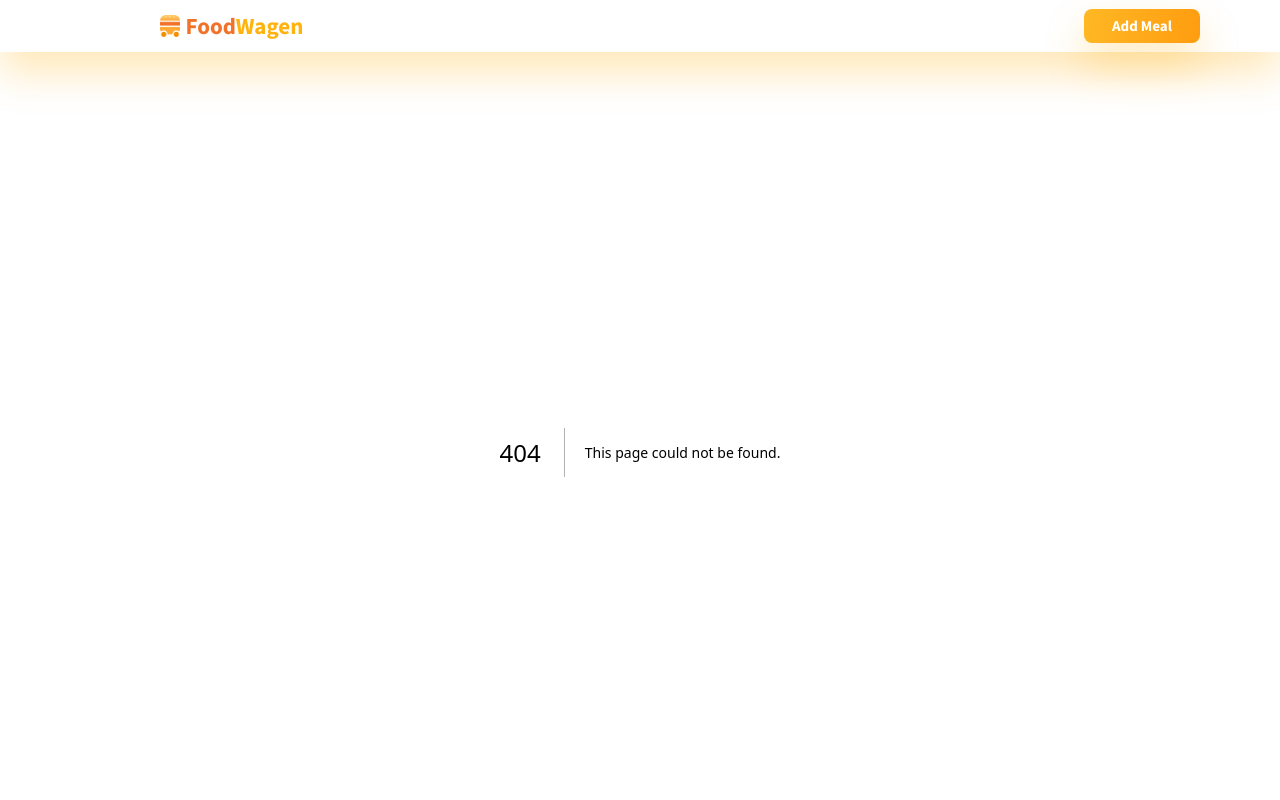
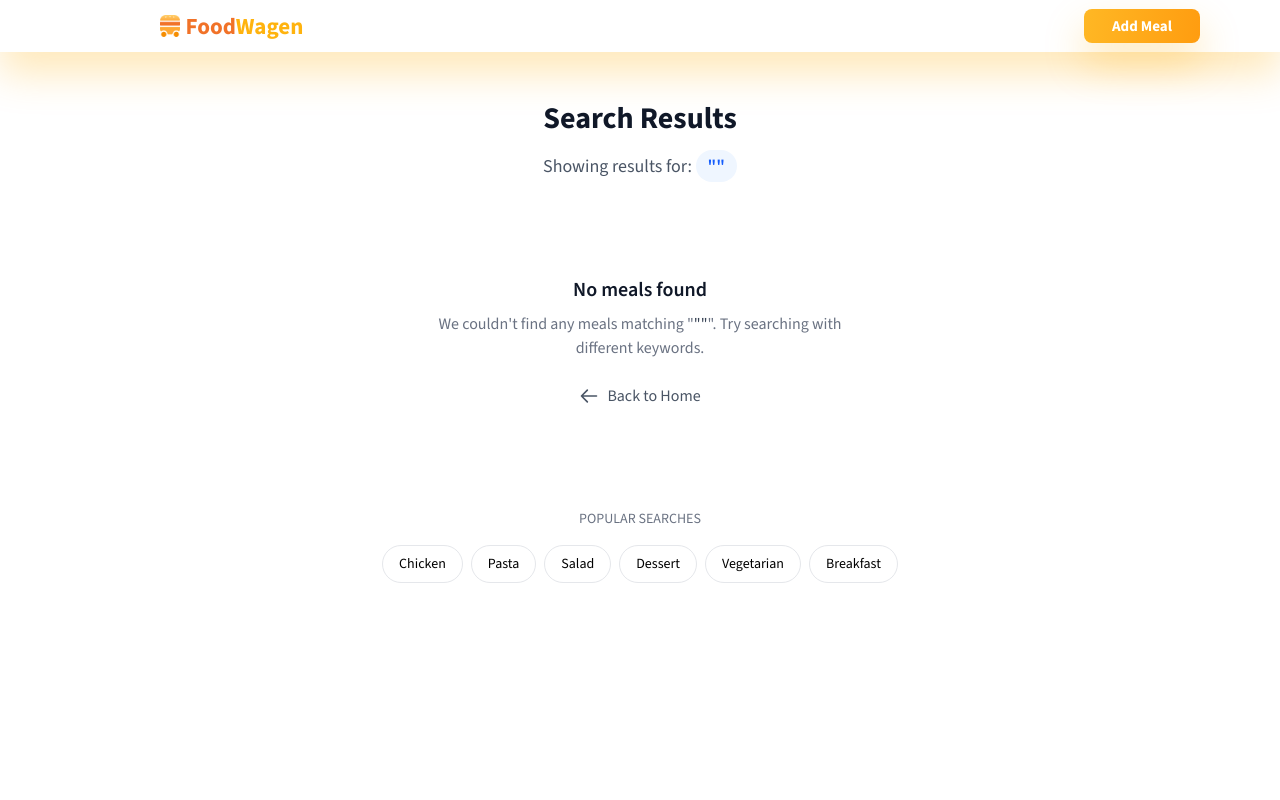
Before and after one commit to mickeybegashaw/food-wagen, a Next.js app: page /search in a window 1280 px wide. Before the commit this address had no page. Shown: the top 800 px of the page. Built offline with nearby package versions, Linux system fonts and the light colour scheme.

Commit message:
feat: implement SearchPage with search functionality and loading state

```diff
--- /dev/null
+++ b/app/search/page.tsx
@@ -0,0 +1,117 @@
+"use client";
+import { useSearchParams } from "next/navigation";
+import { useSearchFoods } from "@/lib/query";
+import MealCard from "@/components/sections/MealCard";
+import { Food } from "@/types";
+import DualRingLoader from "@/components/ui/LoadingComponent";
+import Link from "next/link";
+
+export default function SearchPage() {
+  const query = useSearchParams().get("name") || "";
+  const { data: foods = [], isLoading } = useSearchFoods(query);
+
+  if (isLoading)
+    return (
+      <section className="max-w-7xl mx-auto px-4 sm:px-6 lg:px-8 py-12 min-h-screen">
+        <div className="text-center mb-12">
+          <div className="animate-pulse">
+            <div className="h-8 bg-gray-200 rounded-lg w-64 mx-auto mb-4"></div>
+            <div className="h-4 bg-gray-200 rounded w-48 mx-auto"></div>
+          </div>
+        </div>
+        <div className="flex justify-center items-center py-20">
+          <DualRingLoader />
+        </div>
+      </section>
+    );
+
+  return (
+    <section className="max-w-7xl mx-auto px-4 sm:px-6 lg:px-8 py-12 min-h-screen">
+      {/* Header Section */}
+      <div className="text-center mb-12">
+        <div className="inline-flex items-center gap-3 mb-4">
+          <h1 className="text-3xl font-bold text-gray-900">Search Results</h1>
+        </div>
+
+        <p className="text-lg text-gray-600">
+          Showing results for:{" "}
+          <span className="font-semibold text-blue-600 bg-blue-50 px-3 py-1 rounded-full">
+            "{query}"
+          </span>
+        </p>
+      </div>
+
+
+      {/* Results Grid */}
+      {foods.length === 0 ? (
+        <div className="text-center py-12">
+          <div className="max-w-md mx-auto">
+            <h3 className="text-xl font-semibold text-gray-900 mb-2">
+              No meals found
+            </h3>
+            <p className="text-gray-500 mb-6">
+              We couldn't find any meals matching "
+              <span className="font-medium text-gray-700">"{query}"</span>". Try
+              searching with different keywords.
+            </p>
+
+            <div>
+              <Link
+                href="/"
+                className="inline-flex items-center gap-2 text-gray-600 hover:text-blue-600 transition-colors duration-200 group"
+              >
+                <svg
+                  className="w-5 h-5 transform group-hover:-translate-x-1 transition-transform duration-200"
+                  fill="none"
+                  stroke="currentColor"
+                  viewBox="0 0 24 24"
+                >
+                  <path
+                    strokeLinecap="round"
+                    strokeLinejoin="round"
+                    strokeWidth={2}
+                    d="M10 19l-7-7m0 0l7-7m-7 7h18"
+                  />
+                </svg>
+                Back to Home
+              </Link>
+            </div>
+          </div>
+        </div>
+      ) : (
+        <div className="grid gap-6 grid-cols-1 sm:grid-cols-2 lg:grid-cols-3 xl:grid-cols-4">
+          {foods.map((food: Food) => (
+            <MealCard key={food.id} food={food} />
+          ))}
+        </div>
+      )}
+
+      {/* Quick Search Suggestions */}
+      {foods.length === 0 && (
+        <div className="mt-12 text-center">
+          <p className="text-sm font-medium text-gray-500 mb-4">
+            POPULAR SEARCHES
+          </p>
+          <div className="flex flex-wrap justify-center gap-2">
+            {[
+              "Chicken",
+              "Pasta",
+              "Salad",
+              "Dessert",
+              "Vegetarian",
+              "Breakfast",
+            ].map((term) => (
+              <button
+                key={term}
+                className="px-4 py-2 text-sm bg-white border border-gray-200 rounded-full hover:bg-blue-50 hover:text-blue-600 hover:border-blue-200 transition-colors duration-200"
+                onClick={() => (window.location.href = `/search?name=${term}`)}
+              >
+                {term}
+              </button>
+            ))}
+          </div>
+        </div>
+      )}
+    </section>
+  );
+}
--- a/components/modals/Alert.tsx
+++ b/components/modals/Alert.tsx
@@ -30,7 +30,7 @@ export default function AlertModal({
 
   return (
     <AnimatePresence>
-      <div className="fixed inset-0 z-50 flex items-center justify-center bg-black/30 p-4">
+      <div className="fixed inset-0 z-50 flex items-center justify-center bg-[#C6C2C285] p-4">
         <motion.div
           initial={{ opacity: 0, y: 20 }}
           animate={{ opacity: 1, y: 0 }}
--- a/components/sections/Footer.tsx
+++ b/components/sections/Footer.tsx
@@ -3,7 +3,7 @@ import Link from "next/link";
 
 export default function Footer() {
   return (
-    <footer className="w-full bg-neutral-900 text-[#F5F5F5] pt-10 pb-5 mt-10">
+    <footer className="w-full bg-neutral-900 text-[#F5F5F5] pt-10 pb-5 mt-10 relative bottom-0">
       <div className="max-w-6xl mx-auto px-4 flex flex-col gap-5 md:flex-row md:justify-between">
         <div className="flex flex-col md:flex-row md:gap-20 gap-10">
           {/* Company */}
--- a/components/sections/Header.tsx
+++ b/components/sections/Header.tsx
@@ -6,6 +6,7 @@ import { AddMealModal } from "../modals/AddMeal";
 import { useAddFood } from "@/lib/query";
 import { FoodType } from "@/lib/ZodSchema";
 import AlertModal from "../modals/Alert";
+import Link from "next/link";
 
 const Header = () => {
   const [isModalOpen, setIsModalOpen] = useState(false);
@@ -44,12 +45,12 @@ const Header = () => {
 
   return (
     <header className="food-header">
-      <div className="flex items-center gap-[5.5px] cursor-pointer">
+      <Link href={"/"} className="flex items-center gap-[5.5px] cursor-pointer">
         <Image src={Logo} alt="Food Wagen Logo" width={20} height={21.98} />
         <h1 className="text-[21px] md:text-[23px] font-bold txt-primary">
           Food<span className="txt-secondary">Wagen</span>
         </h1>
-      </div>
+      </Link>
       <button
         onClick={() => setIsModalOpen(true)}
         className="btn-secondary py-1.5  px-3 md:px-7 rounded-lg text-[15px] font-bold shadow-[0px_20px_40px_0px_#FFAE004A]"
--- a/components/sections/HeroSection.tsx
+++ b/components/sections/HeroSection.tsx
@@ -1,11 +1,45 @@
+"use client";
 import DeliveryIcon from "@/public/Icons/delivery-icon.svg";
 import PickupIcon from "@/public/Icons/pickup-icon.svg";
 import SearchIcon from "@/public/Icons/search-icon.svg";
 import SearchIconWhite from "@/public/Icons/search-icon-white.svg";
 import HeroImage from "@/public/Images/hero-image.png";
 import Image from "next/image";
+import { useState } from "react";
+import { useRouter } from "next/navigation";
+import AlertModal from "../modals/Alert";
 
 const HeroSection = () => {
+  const router = useRouter();
+  const [search, setSearch] = useState("");
+  const [alert, setAlert] = useState<{
+    isOpen: boolean;
+    message: string;
+    type: "success" | "error";
+  }>({
+    isOpen: false,
+    message: "",
+    type: "success",
+  });
+
+  const handleSearch = (e: React.FormEvent) => {
+    e.preventDefault();
+
+    if (!search.trim()) {
+      setAlert({
+        isOpen: true,
+        message: "Please enter a search term.",
+        type: "error",
+      });
+    }
+
+    if (search.trim()){
+
+      router.push(`/search?name=${encodeURIComponent(search)}`);
+    }
+
+  };
+
   return (
     <section className="w-full h-[450px] bg-[hsl(41,100%,53%)] relative overflow-hidden">
       <div className="max-w-6xl mx-auto h-full flex items-center px-4 md:px-10">
@@ -23,29 +57,57 @@ const HeroSection = () => {
           <div className="flex flex-col w-full rounded-2xl bg-white shadow-lg">
             <div className="flex p-4 gap-3 border-b border-[#EEEEEE]">
               <button className="bg-[#F172281A] font-bold text-[#F17228] text-sm py-1 px-3 flex gap-2 rounded-lg">
-                <Image src={DeliveryIcon} alt="Delivery Icon" width={16} height={16} />
+                <Image
+                  src={DeliveryIcon}
+                  alt="Delivery Icon"
+                  width={16}
+                  height={16}
+                />
                 Delivery
               </button>
 
               <button className="font-bold text-[#757575] text-sm py-1 px-3 flex gap-2 rounded-lg">
-                <Image src={PickupIcon} alt="Pickup Icon" width={12} height={12} />
+                <Image
+                  src={PickupIcon}
+                  alt="Pickup Icon"
+                  width={12}
+                  height={12}
+                />
                 Pickup
               </button>
             </div>
 
             <div className="flex items-center p-4 gap-2">
-              <form action="search" className="flex items-center gap-2.5 w-full">
+              <form
+                onSubmit={handleSearch}
+                className="flex items-center gap-2.5 w-full"
+              >
                 <div className="bg-[#F5F5F5] rounded-md w-[68%] md:w-[75%] flex items-center gap-2 px-3 py-2">
-                  <Image src={SearchIcon} alt="Search Icon" width={12} height={12} />
+                  <Image
+                    src={SearchIcon}
+                    alt="Search Icon"
+                    width={12}
+                    height={12}
+                  />
                   <input
                     type="text"
                     placeholder="What do you like to eat today?"
                     className="bg-transparent outline-none w-full"
+                    value={search}
+                    onChange={(e) => setSearch(e.target.value)}
                   />
                 </div>
 
-                <button className="btn-primary py-3 px-2 md:px-7 rounded-md flex items-center gap-1 md:gap-2 font-bold text-[13px]">
-                  <Image src={SearchIconWhite} alt="Search Icon" width={12} height={12} />
+                <button
+                  type="submit"
+                  className="btn-primary py-3 px-2 md:px-7 rounded-md flex items-center gap-1 md:gap-2 font-bold text-[13px]"
+                >
+                  <Image
+                    src={SearchIconWhite}
+                    alt="Search Icon"
+                    width={12}
+                    height={12}
+                  />
                   Find meal
                 </button>
               </form>
@@ -63,6 +125,14 @@ const HeroSection = () => {
           />
         </div>
       </div>
+
+      {/* Alert Modal */}
+      <AlertModal
+        isOpen={alert.isOpen}
+        onClose={() => setAlert((prev) => ({ ...prev, isOpen: false }))}
+        message={alert.message}
+        type={alert.type}
+      />
     </section>
   );
 };
--- a/lib/query.ts
+++ b/lib/query.ts
@@ -17,6 +17,23 @@ export const useFoods = () => {
     staleTime: 5 * 60 * 1000,
   });
 };
+
+// search
+export const useSearchFoods = (name: string) => {
+  return useQuery({
+    queryKey: ["searchFoods", name],
+    queryFn: async () => {
+      const res = await fetch(
+        `https://6852821e0594059b23cdd834.mockapi.io/Food?name=${encodeURIComponent(name)}`
+      );
+
+      if (!res.ok) throw new Error("Failed to fetch search results");
+      return res.json();
+    },
+    enabled: Boolean(name),
+  });
+};
+
 
 // add food
 export const useAddFood = () => {
```
